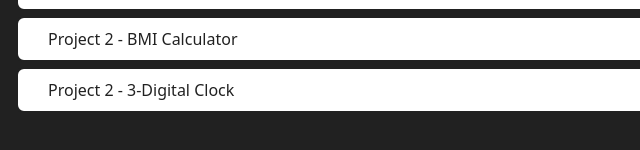
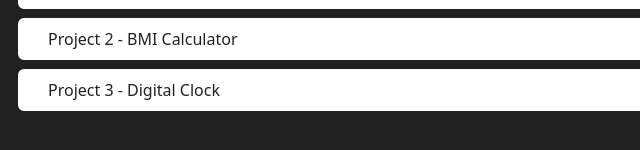
Before and after one commit to Priyanshu-Iron/Java-Script-Project, a plain HTML site: page index.html in a window 1280 px wide. Shown: the part 178-328 px from the top of the page, 0-640 px from the left. Drawn offline with Linux system fonts and the light colour scheme.

Commit message:
error update

```diff
--- a/index.html
+++ b/index.html
@@ -26,7 +26,7 @@
         </a>
       </div>
       <div class="projects">
-        <a class="project-link"  href="./3-Digital Clock/index.html">Project 2 - 3-Digital Clock
+        <a class="project-link"  href="./3-Digital Clock/index.html">Project 3 - Digital Clock
         </a>
       </div>
     </main>
```
